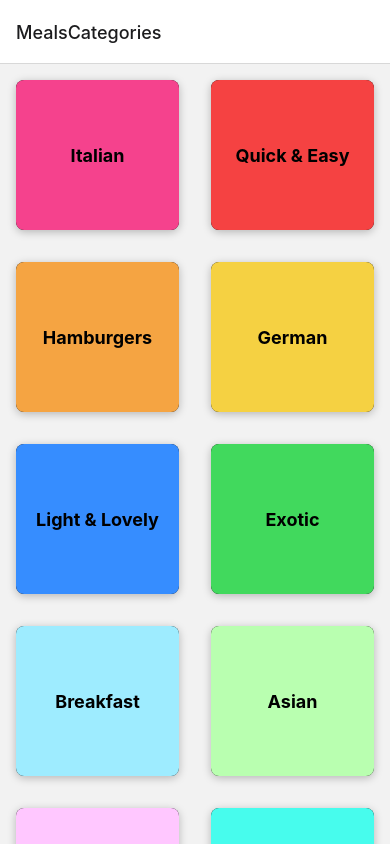
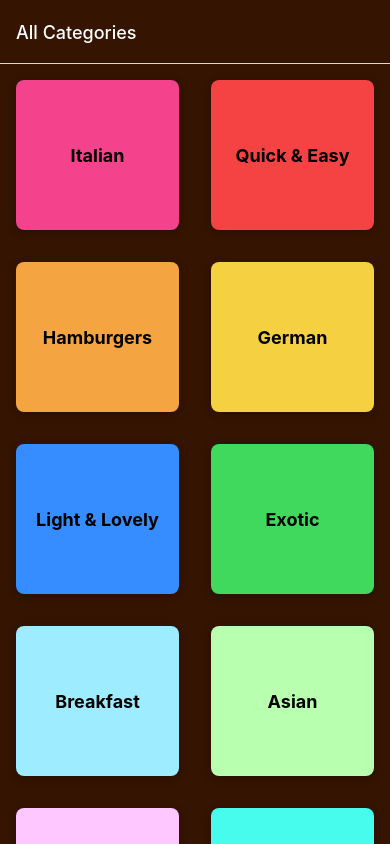
Before and after one commit to Rukije/MealApp, a React Native app: screen / in a window 390 px wide. Built offline with nearby package versions, Linux system fonts and the light colour scheme.

Commit message:
Setting Navigation Options:Dynamically, styling header & backgrounds

```diff
--- a/App.js
+++ b/App.js
@@ -12,9 +12,33 @@ export default function App() {
     <>
       <StatusBar style="light" />
       <NavigationContainer>
-        <Stack.Navigator>
-          <Stack.Screen name="MealsCategories" component={CategoriesScreen} />
-          <Stack.Screen name="MealsOverview" component={MealsOverviewScreen} />
+        <Stack.Navigator
+          screenOptions={{
+            headerStyle: { backgroundColor: "#351401" },
+            headerTintColor: "white",
+            contentStyle: { backgroundColor: "#351401" },
+          }}
+        >
+          <Stack.Screen
+            name="MealsCategories"
+            component={CategoriesScreen}
+            options={{
+              title: "All Categories",
+              // headerStyle:{backgroundColor:'#351401'},
+              // headerTintColor:'white',
+              // contentStyle:{backgroundColor:'#351401'}
+            }}
+          />
+          <Stack.Screen
+          name="MealsOverview"
+          component={MealsOverviewScreen}
+          // options={({route,navigation}) => {
+          //   const catId = route.params.categoryId;
+          //   return {
+          //     title: catId,
+          //   };
+          // }} display title based the category id
+          />
         </Stack.Navigator>
       </NavigationContainer>
     </>
--- a/components/CategoryGridTile.js
+++ b/components/CategoryGridTile.js
@@ -1,8 +1,7 @@
 import { Pressable, View, Text, StyleSheet, Platform } from "react-native";
 import { useNavigation } from "@react-navigation/native";
 
-function CategoryGridTile({ title, color, onPress}) {
-
+function CategoryGridTile({ title, color, onPress }) {
   const navigation = useNavigation();
 
   return (
--- a/components/MealItem.js
+++ b/components/MealItem.js
@@ -23,7 +23,7 @@ function MealItem({ title, imageUrl, duration, complexity, affordability }) {
             <Text style={styles.title}>{title}</Text>
           </View>
           <View style={styles.details}>
-            <Text style={styles.detailItem}>Duration: {duration}m</Text>
+            <Text style={styles.detailItem}>DURATION: {duration}m</Text>
             <Text style={styles.detailItem}>
               COMPLEXITY: {complexity.toUpperCase()}
             </Text>
@@ -52,7 +52,7 @@ const styles = StyleSheet.create({
     shadowRadius: 16,
     overflow: Platform.OS === "android" ? "hidden" : "visible",
   },
-  buttonPressed:{
+  buttonPressed: {
     opacity: 0.5,
   },
   innerContainer: {
--- a/screens/MealsOverviewScreen.js
+++ b/screens/MealsOverviewScreen.js
@@ -1,37 +1,51 @@
-import { View, FlatList,Text,StyleSheet } from 'react-native'
-import { MEALS } from '../data/dummy-data'
-import MealItem from '../components/MealItem';
+import { View, FlatList, Text, StyleSheet } from "react-native";
+import { useEffect,useLayoutEffect } from "react";
+import { MEALS, CATEGORIES } from "../data/dummy-data";
+import MealItem from "../components/MealItem";
 
-function MealsOverviewScreen({route}){
-
+function MealsOverviewScreen({ route, navigation }) {
   const catId = route.params.categoryId;
-  const displayedMeals= MEALS.filter((mealItem) => {
-    return mealItem.categoryIds.indexOf(catId) >=0;
+  const displayedMeals = MEALS.filter((mealItem) => {
+    return mealItem.categoryIds.indexOf(catId) >= 0;
   });
 
-  function renderMealItem(itemData){
+  useLayoutEffect(() => {
+    const categoryTitle = CATEGORIES.find(
+      (category) => category.id === catId
+    ).title;
+
+    navigation.setOptions({
+      title: categoryTitle,
+    });
+  }, [catId,navigation]);
+
+  function renderMealItem(itemData) {
     const item = itemData.item;
-    const mealItemProps ={
-      title:itemData.item.title,
-      imageUrl:itemData.item.imageUrl,
-      duration:itemData.item.duration,
-      complexity:itemData.item.complexity,
+    const mealItemProps = {
+      title: itemData.item.title,
+      imageUrl: itemData.item.imageUrl,
+      duration: itemData.item.duration,
+      complexity: itemData.item.complexity,
       affordability: item.affordability,
-    }
-    return <MealItem {...mealItemProps}/>
+    };
+    return <MealItem {...mealItemProps} />;
   }
   return (
     <View style={styles.container}>
       {/* <Text>MealsOverviewScreen - {catId}</Text> */}
-      <FlatList data={displayedMeals} keyExtractor={(item) => item.id} renderItem={renderMealItem}/>
+      <FlatList
+        data={displayedMeals}
+        keyExtractor={(item) => item.id}
+        renderItem={renderMealItem}
+      />
     </View>
-  )
+  );
 }
-export default MealsOverviewScreen
+export default MealsOverviewScreen;
 
 const styles = StyleSheet.create({
-    container:{
-        flex:1,
-        padding:16
-    }
-})
+  container: {
+    flex: 1,
+    padding: 16,
+  },
+});
```
Also changed, not shown: screens/MealDetailScreen.js (added, +11 -0 lines).
